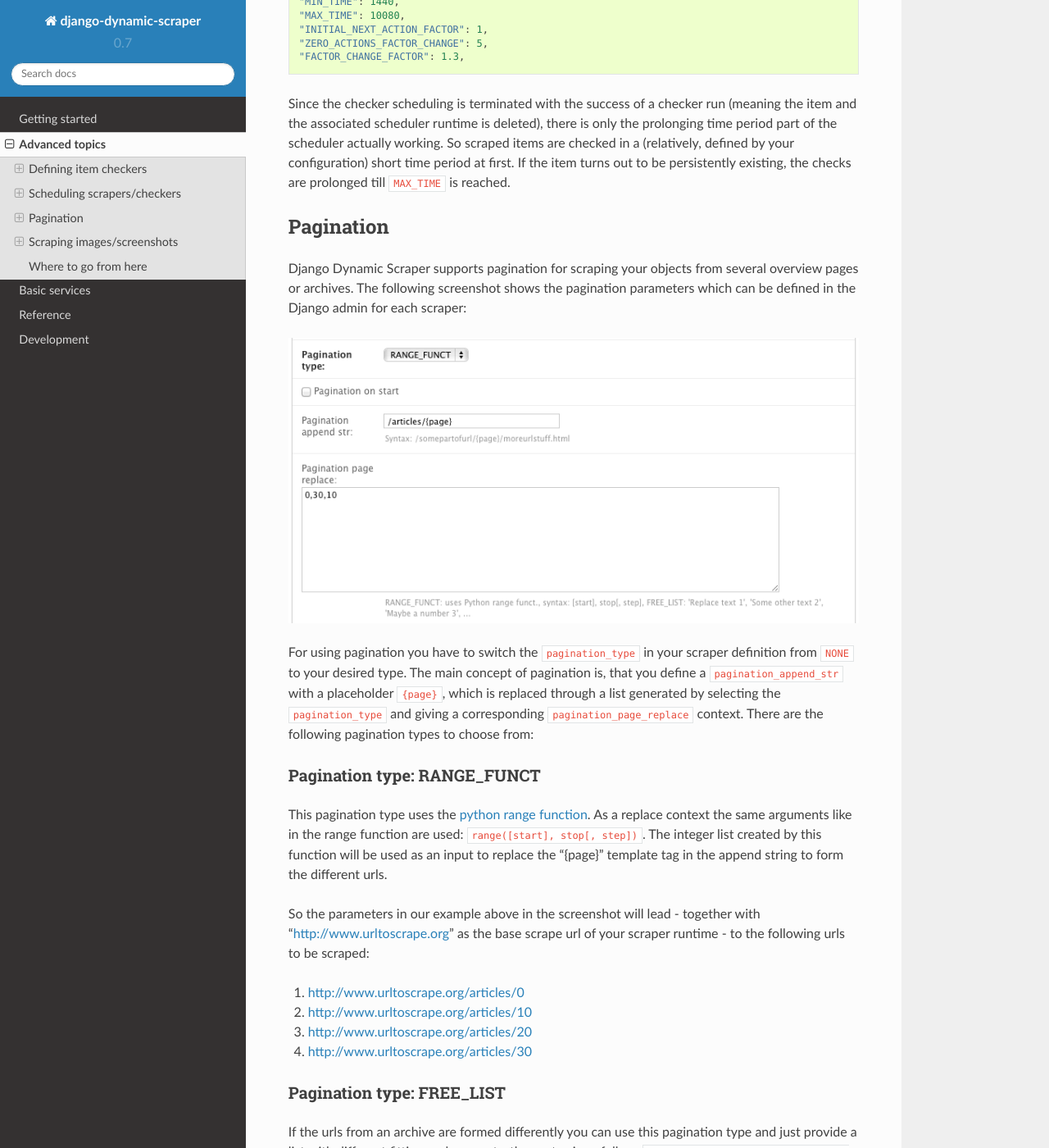
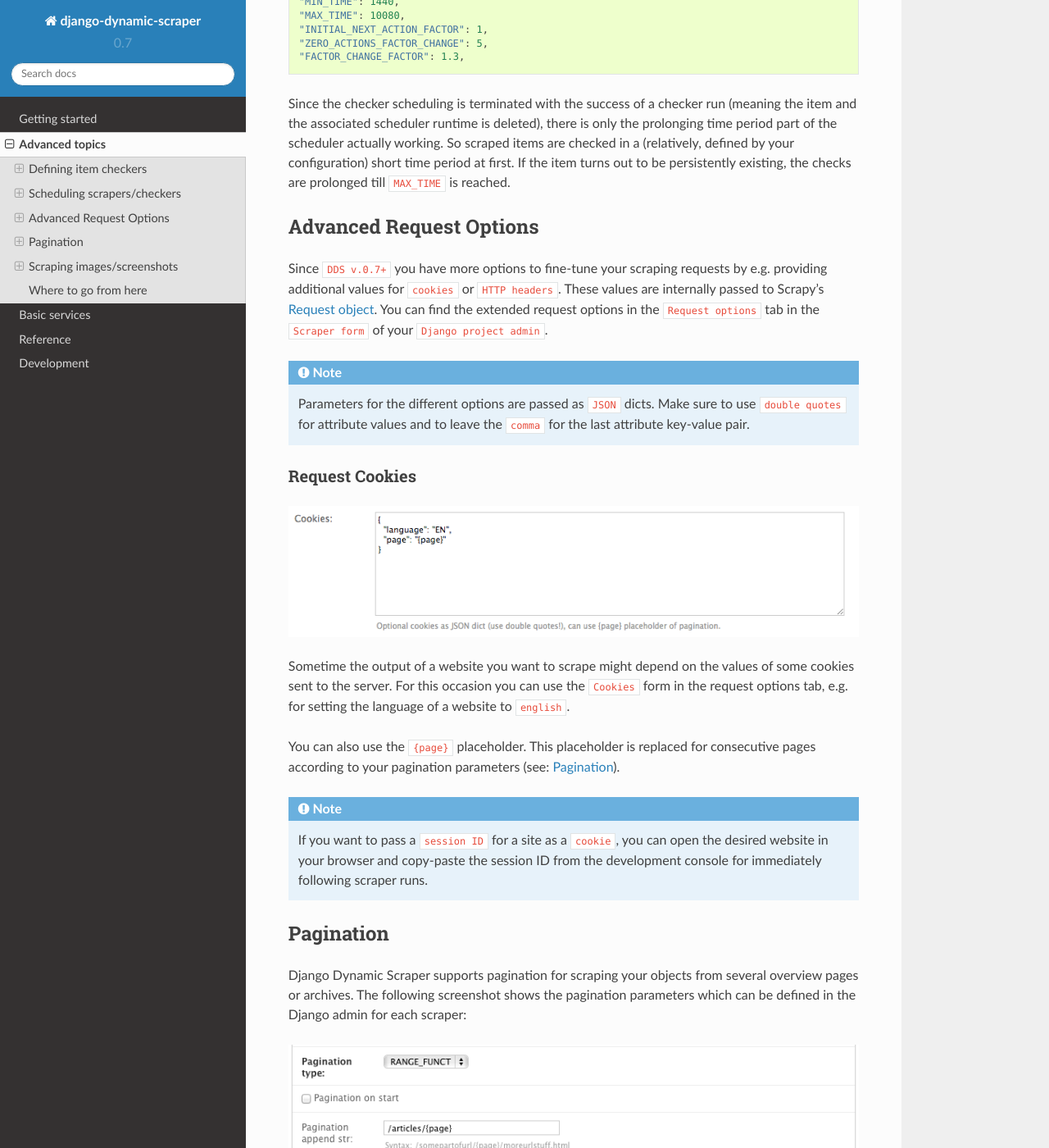
Before and after one commit to dev02019/django-dynamic-scraper, a Sphinx documentation site: the page built from docs/advanced_topics.rst, in a window 1280 px wide and 1400 px high, scrolled down 10450 px. Shown: the whole window at 82% size. Built offline with Sphinx 7.4.7 and the Read the Docs theme 2.0.0, drawn with Linux system fonts in a browser that asks for light colours.

Commit message:
Added new -Advanced Request Options- section in docs, new subsection to cookies, added basic frame for unit testing request options

```diff
--- a/docs/advanced_topics.rst
+++ b/docs/advanced_topics.rst
@@ -390,6 +390,37 @@ So scraped items are checked in a (relatively, defined by your configuration) sh
 If the item turns out to be persistently existing, the checks are prolonged till ``MAX_TIME`` is reached.
 
 
+.. _advanced_request_options:
+
+Advanced Request Options
+========================
+
+Since ``DDS v.0.7+`` you have more options to fine-tune your scraping requests by e.g. providing additional values for
+``cookies`` or ``HTTP headers``. These values are internally passed to Scrapy's `Request object <http://doc.scrapy.org/en/latest/topics/request-response.html#request-objects>`_. You can find the extended request options in the
+``Request options`` tab in the ``Scraper form`` of your ``Django project admin``.
+
+.. note::
+   Parameters for the different options are passed as ``JSON`` dicts. Make sure to use ``double quotes``
+   for attribute values and to leave the ``comma`` for the last attribute key-value pair.
+
+Request Cookies
+---------------
+.. image:: images/screenshot_django-admin_scraper_request_cookies.png
+
+Sometime the output of a website you want to scrape might depend on the values of some cookies sent to the server.
+For this occasion you can use the ``Cookies`` form in the request options tab, e.g. for setting the language of a
+website to ``english``.
+
+You can also use the ``{page}`` placeholder. This placeholder is replaced for consecutive pages according
+to your pagination parameters (see: :ref:`pagination`).
+
+.. note::
+   If you want to pass a ``session ID`` for a site as a ``cookie``, you can open the desired website in your browser
+   and copy-paste the session ID from the development console for immediately following scraper runs.
+
+
+.. _pagination:
+
 Pagination
 ==========
 
--- a/docs/development.rst
+++ b/docs/development.rst
@@ -94,6 +94,10 @@ Docker container can be run with::
 
 Release Notes
 =============
+**Changes in version 0.7.1-beta** (Not yet released)
+
+* Added a new section in the docs for :ref:`advanced_request_options`
+
 **Changes in version 0.7.0-beta** (2015-07-31)
 
 * Adding additional HTTP header attributes to scrapers in Django admin
```
Also changed, not shown: docs/images/screenshot_django-admin_scraper_request_cookies.png (added), 7 other files.
